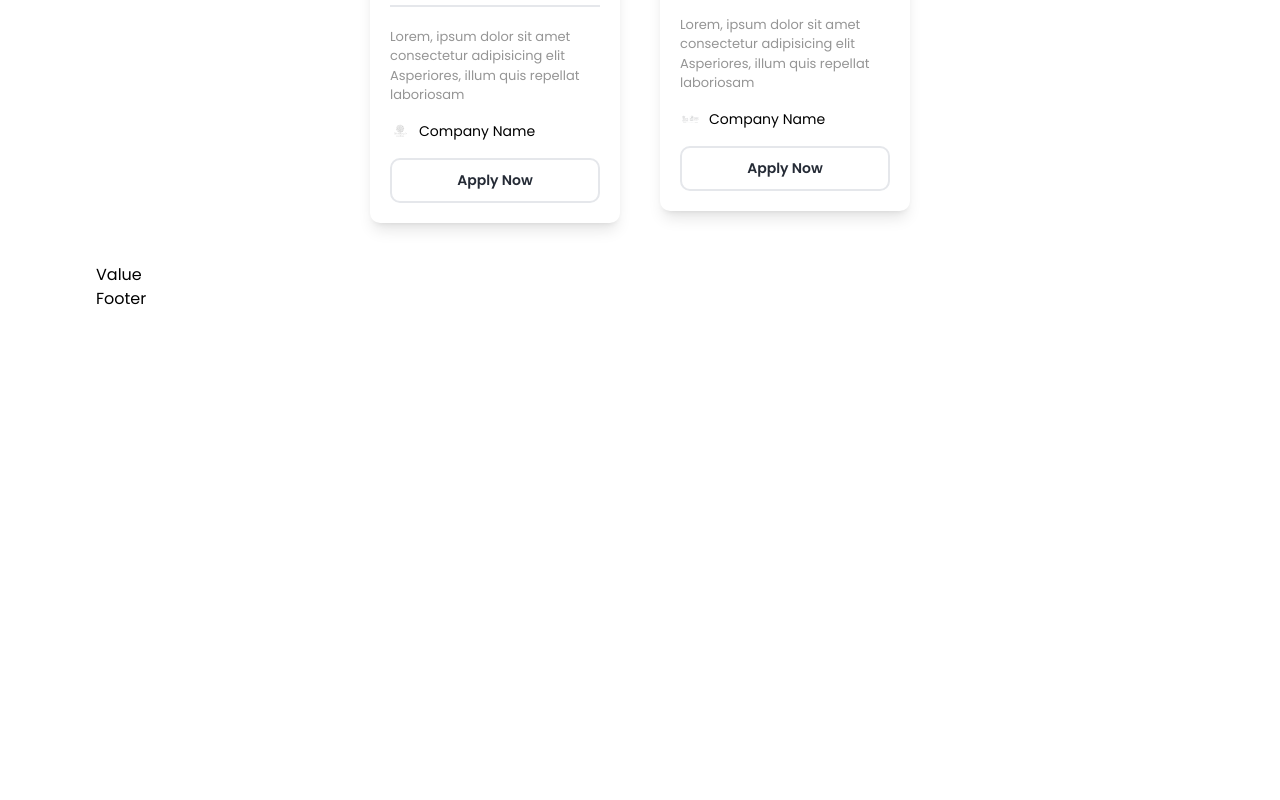
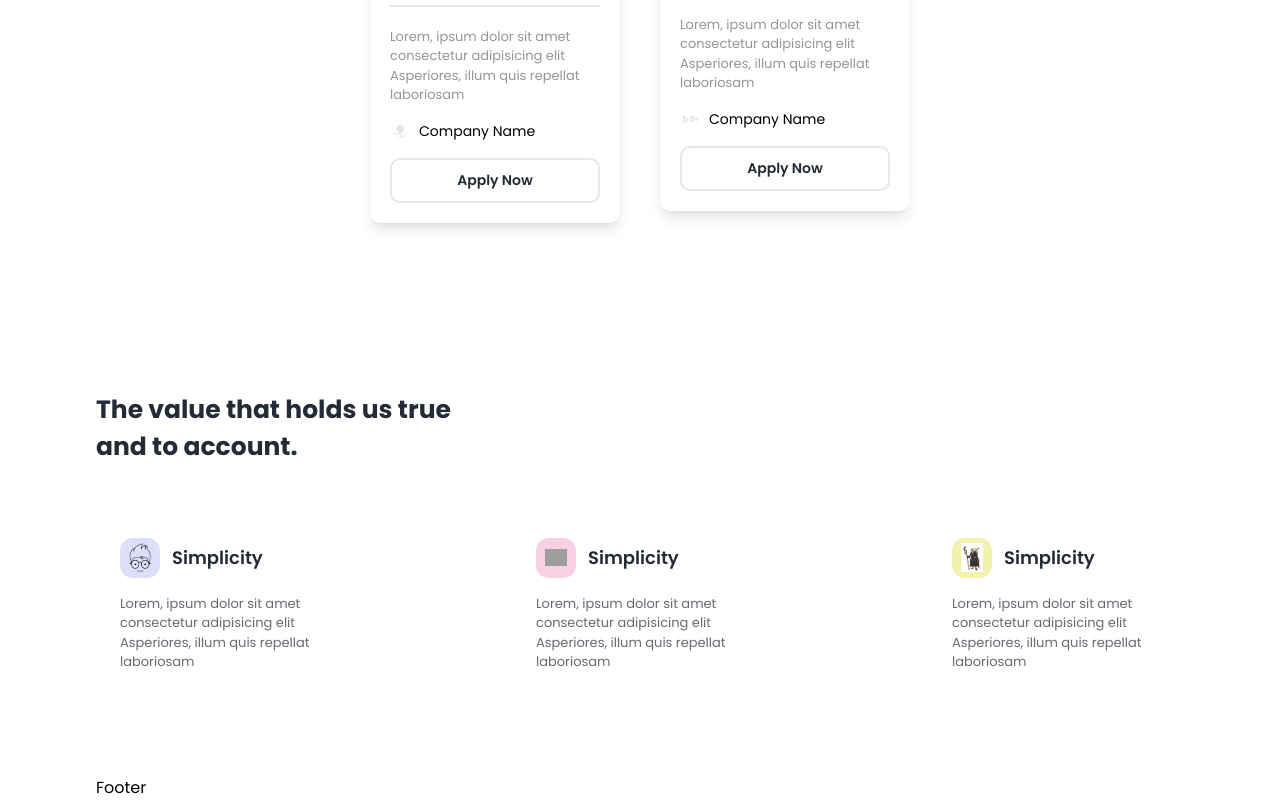
Before and after one commit to saisashreek2692/Job-Site-Finder, a React (Vite) app: page / in a window 1280 px wide. Shown: the part 1286-2086 px from the top of the page. Before the commit the page ends 1597 px from the top, so only its background shows below. Built offline with nearby package versions, Linux system fonts and the light colour scheme; grey boxes are pictures that could not be loaded.

Commit message:
Added Content in Value Section

```diff
--- a/src/Components/Value/Value.jsx
+++ b/src/Components/Value/Value.jsx
@@ -1,7 +1,62 @@
+import menu from "../../Assets/menu.png";
+import pic from "../../Assets/Pic.ico";
+import pic1 from "../../Assets/1.jpg";
+
 const Value = () => {
   return (
-    <div>Value</div>
-  )
-}
+    <div className="mb-[4rem] mt-[6rem]">
+      <h1 className="text-textColor text-[25px] py-[2rem] pb-[3rem] font-bold w-[400px] block">
+        The value that holds us true and to account.
+      </h1>
 
-export default Value
+      <div className="grid gap-[10rem] grid-cols-3 items-center">
+        <div className="singleGrid rounded-[10px] hover:bg-[#eeedf7] p-[1.5rem]">
+          <div className="flex items-center gap-3">
+            <div className="imgDiv p-[4px] rounded-[.8rem] bg-[#dedef8] h-[40px] w-[40px] flex items-center justify-center">
+              <img src={menu} alt="value picture" className="w-[70%]" />
+            </div>
+            <span className="font-semibold text-textColor text-[18px]">
+              Simplicity
+            </span>
+          </div>
+          <p className="text-[13px] text-textColor opacity-[.7] py-[1rem]">
+            Lorem, ipsum dolor sit amet consectetur adipisicing elit Asperiores,
+            illum quis repellat laboriosam
+          </p>
+        </div>
+
+        <div className="singleGrid rounded-[10px] hover:bg-[#f7edf5] p-[1.5rem]">
+          <div className="flex items-center gap-3">
+            <div className="imgDiv p-[4px] rounded-[.8rem] bg-[#f7d1e1] h-[40px] w-[40px] flex items-center justify-center">
+              <img src={pic} alt="value picture" className="w-[70%]" />
+            </div>
+            <span className="font-semibold text-textColor text-[18px]">
+              Simplicity
+            </span>
+          </div>
+          <p className="text-[13px] text-textColor opacity-[.7] py-[1rem]">
+            Lorem, ipsum dolor sit amet consectetur adipisicing elit Asperiores,
+            illum quis repellat laboriosam
+          </p>
+        </div>
+
+        <div className="singleGrid rounded-[10px] hover:bg-[#fcfae3] p-[1.5rem]">
+          <div className="flex items-center gap-3">
+            <div className="imgDiv p-[4px] rounded-[.8rem] bg-[#f3f2ad] h-[40px] w-[40px] flex items-center justify-center">
+              <img src={pic1} alt="value picture" className="w-[70%]" />
+            </div>
+            <span className="font-semibold text-textColor text-[18px]">
+              Simplicity
+            </span>
+          </div>
+          <p className="text-[13px] text-textColor opacity-[.7] py-[1rem]">
+            Lorem, ipsum dolor sit amet consectetur adipisicing elit Asperiores,
+            illum quis repellat laboriosam
+          </p>
+        </div>
+      </div>
+    </div>
+  );
+};
+
+export default Value;
```
